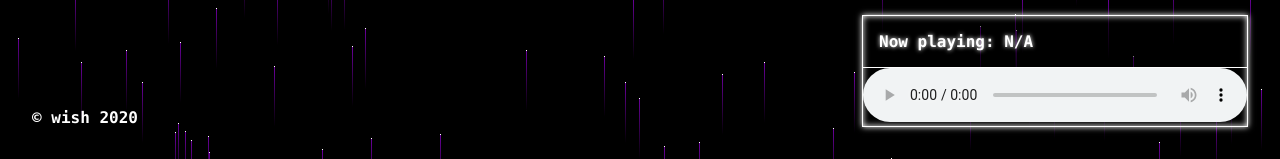
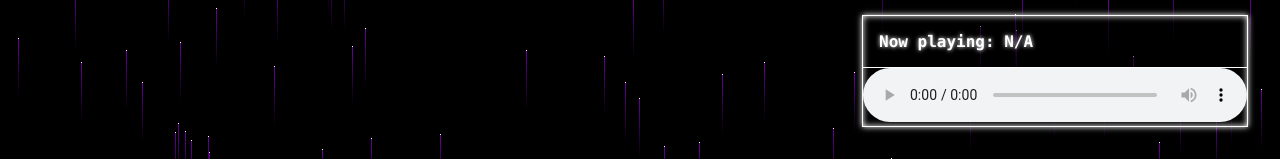
Before and after one commit to sekaiwish/sek.ai, a PHP site: page /flac/ in a window 1280 px wide. Shown: the part 641-800 px from the top of the page. Run offline with PHP 8.4, Linux system fonts and the light colour scheme; the visitor is signed in with stand-in values (Sample User, id 1); data that the repository does not hold is empty.

Commit message:
remove cr on flac and gtag

```diff
--- a/css/flac.css
+++ b/css/flac.css
@@ -66,14 +66,6 @@ margin:auto;
 padding:.5em;
 border-bottom:1px solid #FFF;
 font-family:"Bitstream Vera Sans Mono",monospace;
-}
-
-h4 {
-color:#fff;
-position:fixed;
-bottom:2em;
-left:2em;
-margin:0
 }
 
 .playlistSetup {
--- a/flac/index.php
+++ b/flac/index.php
@@ -88,7 +88,6 @@
           <audio id="player" preload="auto" controls></audio>
         </div>
       </div>
-      <h4>&copy; wish 2020</h4>
     </div>
     <div id="catch" onclick="hide()"></div>
     <div id="modal">
```
Also changed, not shown: index.php (+1 -8 lines).
